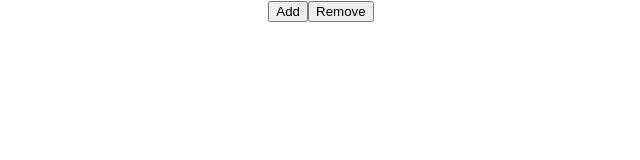
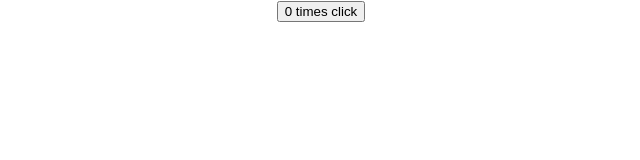
Before and after one commit to sanceth/React-Tutorial, a React (Create React App) app: page / in a window 1280 px wide. Shown: the top 160 px of the page, without its empty margins (319-959 px from the left). Built offline with nearby package versions, Linux system fonts and the light colour scheme.

Commit message:
useEffect hook with only once and conditinolly render

```diff
--- a/src/App.js
+++ b/src/App.js
@@ -31,6 +31,7 @@ import HooksCounter from './Hooks/HooksCounter';
 import PrevStateHook from './Hooks/PrevStateHook';
 import StateHookObj from './Hooks/StateHookObj';
 import StateHookArr from './Hooks/StateHookArr';
+import UseEffectRender from './Hooks/UseEffectHook/UseEffectRender';
 
 function App() {
   return (
@@ -74,7 +75,8 @@ function App() {
       {/* <HooksCounter/> */}
       {/* <PrevStateHook/> */}
       {/* <StateHookObj /> */}
-      <StateHookArr/>
+      {/* <StateHookArr/> */}
+      <UseEffectRender ></UseEffectRender>
     </div>
   );
 }
--- /dev/null
+++ b/src/Hooks/UseEffectHook/UseEffectRender.js
@@ -0,0 +1,27 @@
+import React, { useEffect, useState } from 'react'
+
+function UseEffectRender() {
+    const [cnt, setCnt] = useState(0)
+    //  use effect method called after every render and initially loading.
+    useEffect(() => {
+        console.log(`count incremented ${cnt}`)
+    })
+
+    //  if we want to run useEffect only once at initially loading then pass empty array to use effect
+    // useEffect(() => {
+    // }, [])  ===> this is same as class component componentDidMount lifecycle.
+
+    // if want to run useEffect conditionally then pass parameters in array to useEffect on which value change you want to run useEffect.
+     // useEffect(() => {
+    // }, [cnt]) ===> this means useEffect will run after every cnt value change.
+            //   ===> this is same as class component componentDidUpdate lifecycle.
+
+
+    return (
+        <div>
+            <button onClick={() => setCnt(cnt + 1)}>{cnt}&nbsp;times click</button>
+        </div>
+    )
+}
+
+export default UseEffectRender
```
